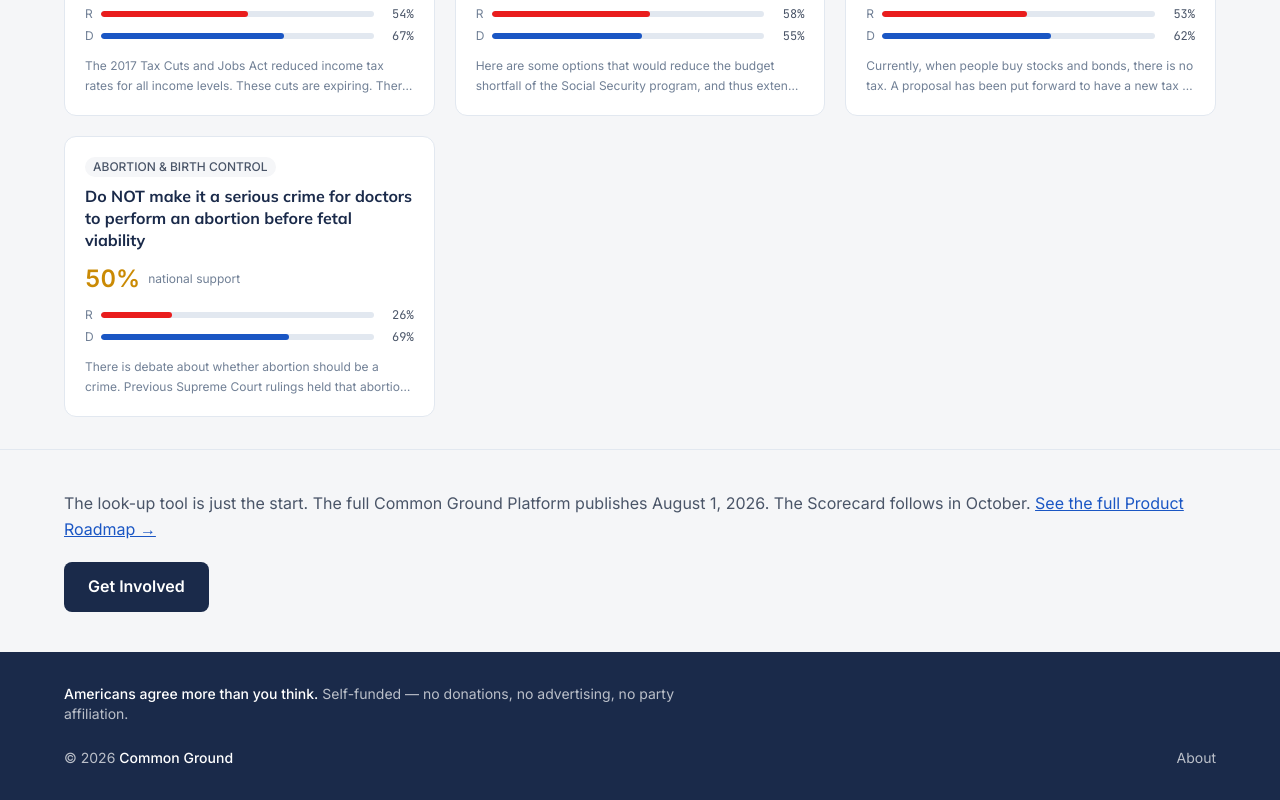
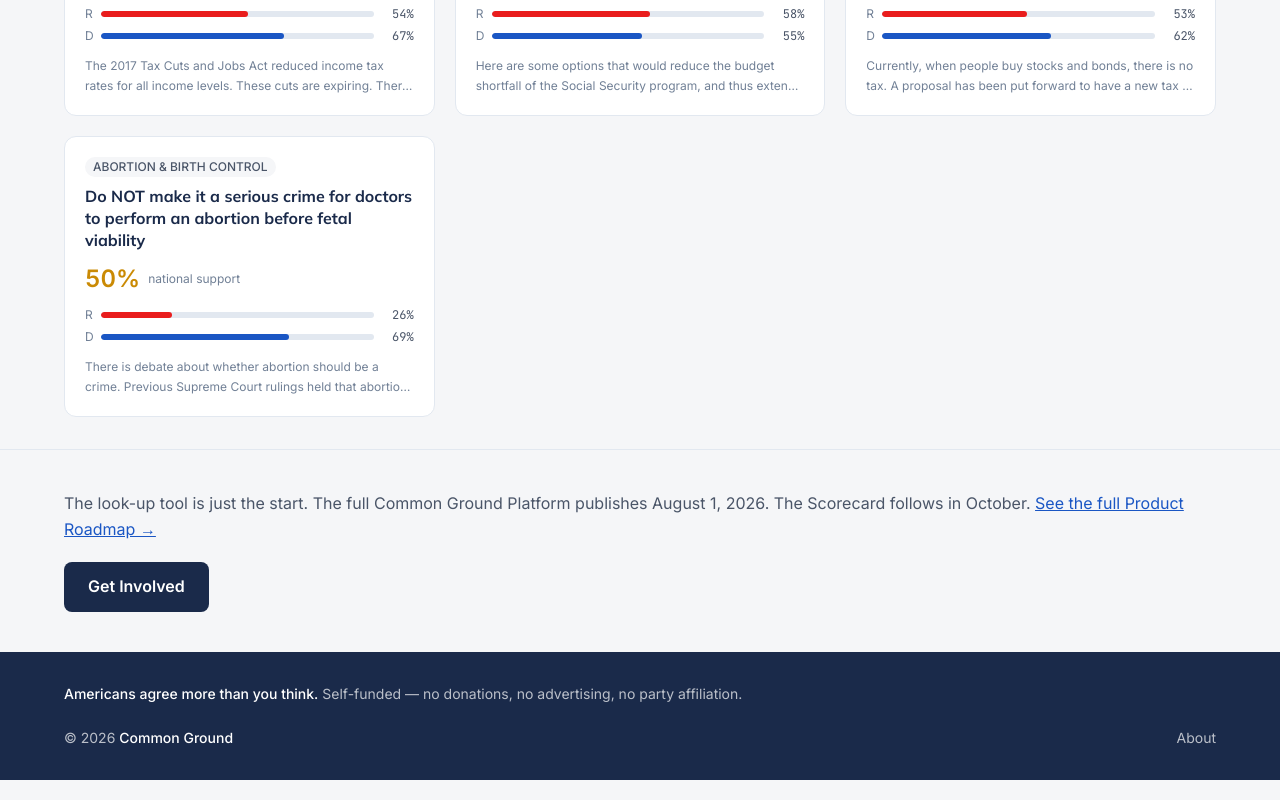
Before and after one commit to common-ground-us/website, a Next.js app: page / in a window 1280 px wide. Shown: the part 8626-9426 px from the top of the page. Built offline with nearby package versions, Linux system fonts and the light colour scheme.

Commit message:
Fix wrapping of footer.

```diff
--- a/src/components/Footer.tsx
+++ b/src/components/Footer.tsx
@@ -5,7 +5,7 @@ export default function Footer() {
   return (
     <footer className="bg-[#1a2a4a] text-white/70 mt-auto">
       <div className="max-w-[1200px] mx-auto px-4 sm:px-6 py-8 flex flex-col gap-6">
-        <p className="text-center sm:text-left text-sm max-w-2xl">
+        <p className="text-center sm:text-left text-sm">
           <span className="text-white font-medium">
             Americans agree more than you think.
           </span>{" "}
```
